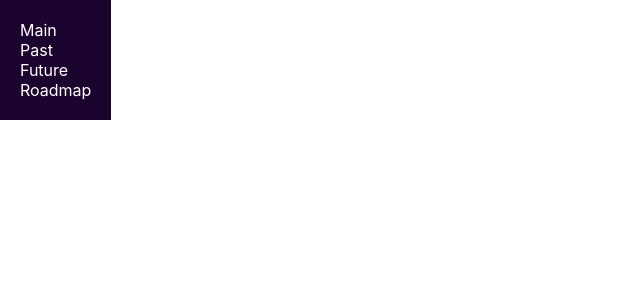
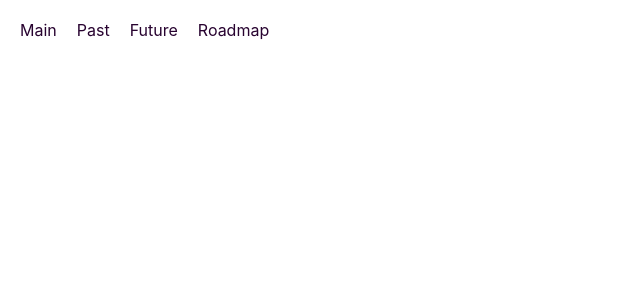
Before and after one commit to Beoning/my-project, a React (Create React App) app: page / in a window 1280 px wide. Shown: the top 300 px of the page, without its empty margins (0-640 px from the left). Built offline with nearby package versions, Linux system fonts and the light colour scheme.

Commit message:
Styles main page

```diff
--- a/src/App.module.css
+++ b/src/App.module.css
@@ -3,11 +3,6 @@
   width: 100%;
 }
 
-.navbar {
-  width: 100px;
-  margin-left: 40px;
-}
-
 .currentPage {
   justify-content: flex-end;
 }
--- a/src/components/Main/Main.jsx
+++ b/src/components/Main/Main.jsx
@@ -1,8 +1,9 @@
 import React from "react";
+import style from "./Main.module.css";
 
 const Main = () => {
   return (
-    <div>
+    <div className={style.w}>
       <h1>Beoning</h1>
       <p>
         I`m Beoning.
--- /dev/null
+++ b/src/components/Main/Main.module.css
@@ -0,0 +1,5 @@
+.w {
+  position: absolute;
+  right: 40px;
+  top: 40px;
+}
--- a/src/components/Navbar/Navbar.module.css
+++ b/src/components/Navbar/Navbar.module.css
@@ -1,11 +1,15 @@
 .nav {
-  grid-area: n;
-  background-color: rgb(27, 5, 46);
+  display: flex;
   padding: 20px;
+  position: fixed;
+}
+
+.item {
+  margin-right: 20px;
 }
 
 .item a {
-  color: white;
+  color: rgb(40, 3, 48);
   text-decoration: none;
 }
 
```
